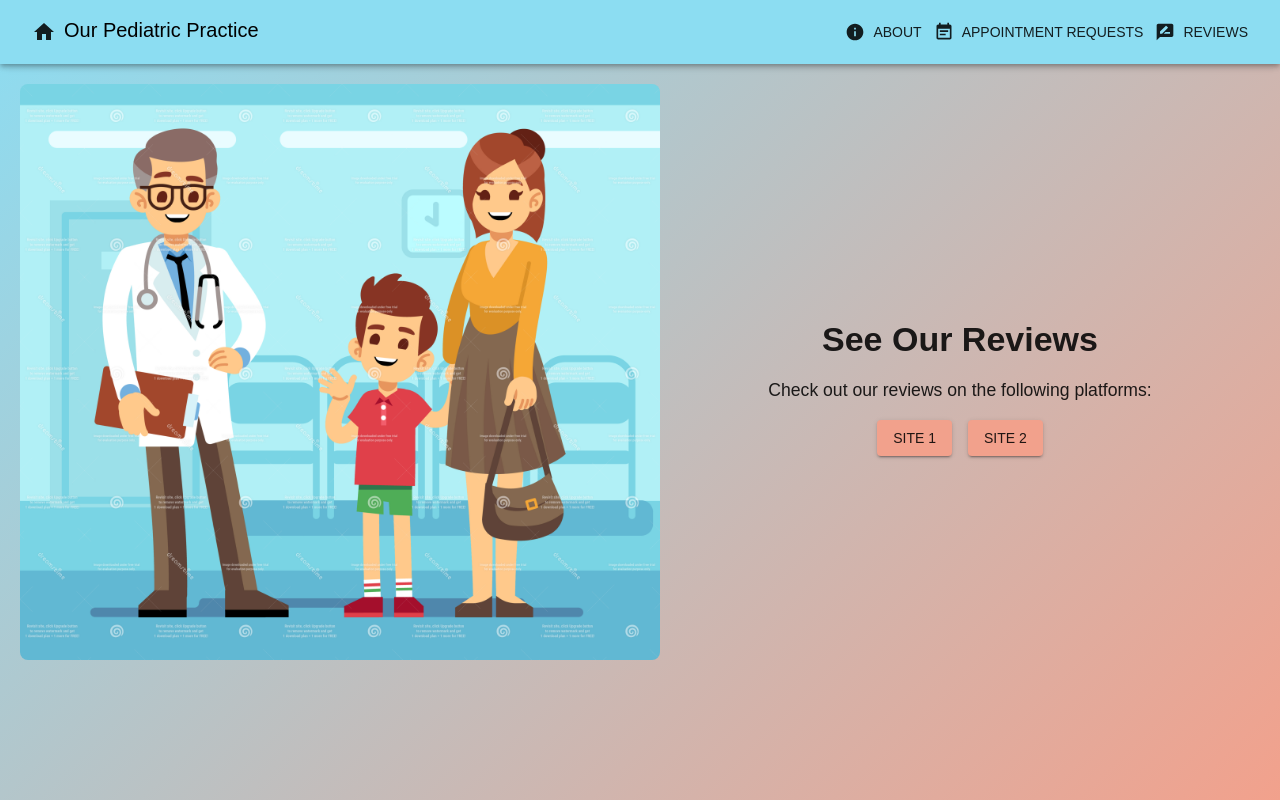
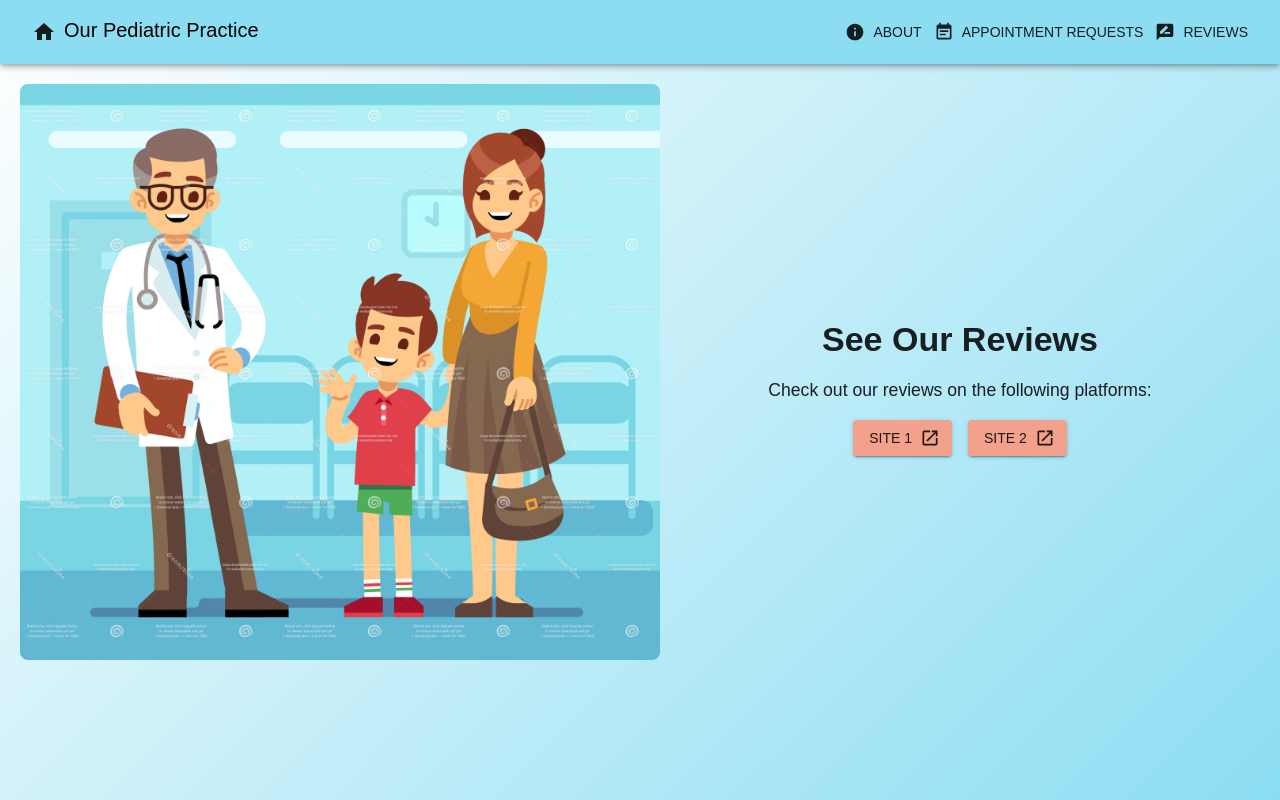
Before and after one commit to Ellahinator/ui-ux-midterm, a React (Create React App) app: page /reviews in a window 1280 px wide. Built offline with nearby package versions, Linux system fonts and the light colour scheme.

Commit message:
add icon to buttons on review page

```diff
--- a/src/pages/Reviews.js
+++ b/src/pages/Reviews.js
@@ -1,8 +1,8 @@
 import React from 'react';
 import { Button, Typography, Box, Grid } from '@mui/material';
 import { Link } from 'react-router-dom';
+import { OpenInNew } from '@mui/icons-material';
 import reviewImage from '../assets/review.png';
-
 
 function Reviews() {
   return (
@@ -11,7 +11,7 @@
         minHeight: '100vh',
         paddingTop: 8,
         background: (theme) =>
-          `linear-gradient(135deg, ${theme.palette.primary.main} 0%, ${theme.palette.secondary.main} 100%)`,
+          `linear-gradient(135deg, white 0%, ${theme.palette.primary.main} 100%)`,
       }}
     >
       <Grid container alignItems="center" justifyContent="center">
@@ -38,6 +38,7 @@
               target="_blank"
               rel="noopener noreferrer"
               sx={{ m: 1, mt: 2 }}
+              endIcon={<OpenInNew />}
             >
               Site 1
             </Button>
@@ -49,6 +50,7 @@
               target="_blank"
               rel="noopener noreferrer"
               sx={{ m: 1, mt: 2 }}
+              endIcon={<OpenInNew />}
             >
               Site 2
             </Button>
```
